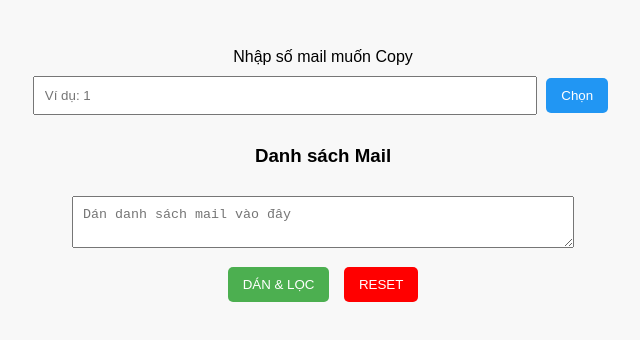
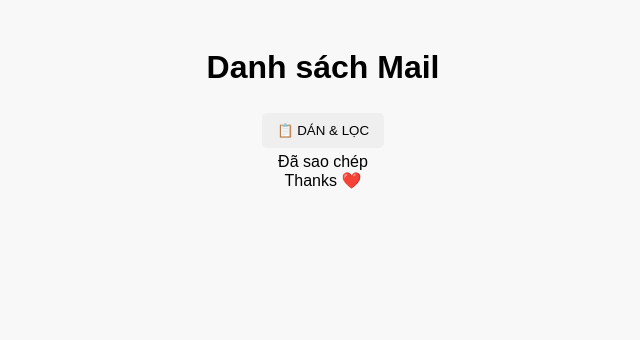
Before and after one commit to chinh-2o04/locmai, a plain HTML site: page index.html in a window 1280 px wide. Shown: the whole page, without its empty margins (317-957 px from the left). Drawn offline with Linux system fonts and the light colour scheme.

Commit message:
Update index.html

```diff
--- a/index.html
+++ b/index.html
@@ -1,30 +1,23 @@
 <!DOCTYPE html>
 <html lang="vi">
 <head>
-  <meta charset="UTF-8">
-  <title>Danh sách Mail</title>
-  <link rel="stylesheet" href="style.css">
+  <meta charset="UTF-8" />
+  <meta name="viewport" content="width=device-width, initial-scale=1.0"/>
+  <title>Lọc Mail</title>
+  <link rel="stylesheet" href="style.css"/>
 </head>
 <body>
-  <div id="app">
-    <div id="inputSection">
-      <label>Nhập số mail muốn Copy</label>
-      <input type="number" id="mailIndex" placeholder="Ví dụ: 1">
-      <button id="chooseBtn">Chọn</button>
-    </div>
+  <h1>Danh sách Mail</h1>
 
-    <div id="pasteSection">
-      <h3>Danh sách Mail</h3>
-      <textarea id="mailList" placeholder="Dán danh sách mail vào đây"></textarea>
-      <button id="filterBtn">DÁN & LỌC</button>
-      <button id="resetBtn" class="reset">RESET</button>
-    </div>
+  <div class="action-button">
+    <button onclick="pasteAndFilter()">📋 DÁN & LỌC</button>
+  </div>
 
-    <div id="resultSection" class="hidden">
-      <h3>Kết quả</h3>
-      <div id="result"></div>
-    </div>
-  </div>
+  <div id="mailGrid" class="mail-grid"></div>
+
+  <div id="copyAlert" class="copy-alert">Đã sao chép</div>
+
+  <footer>Thanks ❤️</footer>
 
   <script src="script.js"></script>
 </body>
```
